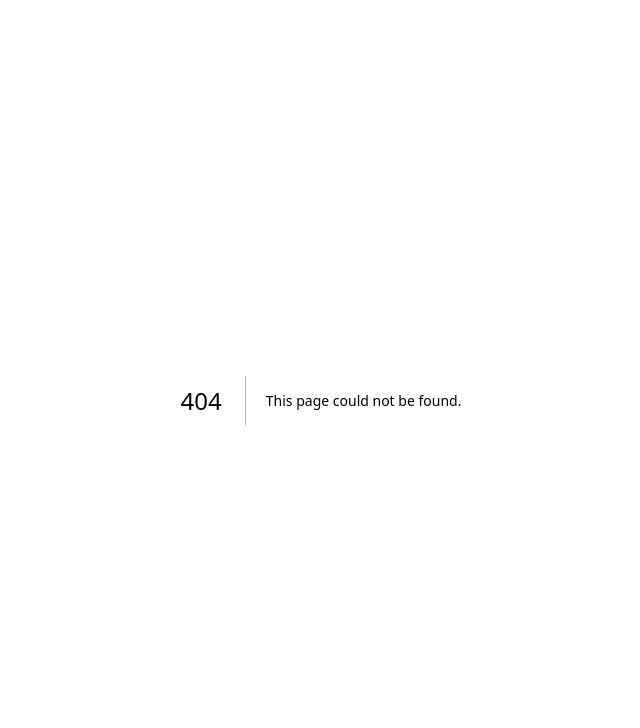
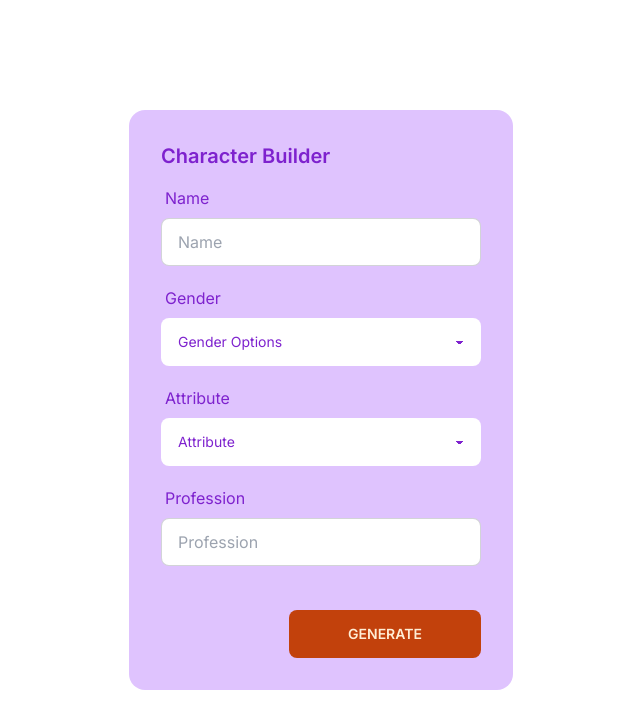
Before and after one commit to Leon-Avanade-Carbonell/persona-builder, a Next.js app: page /char-builder in a window 1280 px wide. Before the commit this address had no page. Shown: the top 728 px of the page, without its empty margins (319-959 px from the left). Built offline with nearby package versions, Linux system fonts and the light colour scheme.

Commit message:
Character Builder UI form

```diff
--- /dev/null
+++ b/app/api/char-builder/image/route.ts
@@ -0,0 +1,21 @@
+import { NextResponse } from 'next/server'
+import OpenAI from 'openai'
+
+const apiKey = process.env.OPENAI_KEY
+
+const openai = new OpenAI({
+  apiKey: apiKey
+})
+
+export async function POST() {
+  const res = await openai.images.generate({
+    prompt: 'Create an illustration of a male who loves sports',
+    size: '256x256'
+  })
+
+  console.table(res)
+
+  return NextResponse.json({
+    url: res.data[0].url
+  })
+}
--- /dev/null
+++ b/app/char-builder/page.tsx
@@ -0,0 +1,11 @@
+import CharacterBuilder from '@/components/CharBuilder'
+
+function CharacterBuilderPage() {
+  return (
+    <>
+      <CharacterBuilder />
+    </>
+  )
+}
+
+export default CharacterBuilderPage
--- a/components/BasicPage.tsx
+++ b/components/BasicPage.tsx
@@ -1,8 +1,7 @@
 'use client'
 import { useState } from 'react'
 import SocialMediaPost from './social-media-post'
-import { BasicRequestType, SocialMediaType, socialMediaArray } from '@/types'
-import { useMutation } from '@tanstack/react-query'
+import { SocialMediaType } from '@/types'
 
 const mapped: SocialMediaType[] = ['twitter', 'facebook', 'linkedIn']
 
@@ -54,7 +53,7 @@ export default function BasicPage() {
             </button>
           </div>
           {thoughts && (
-            <div className="flex flex-1 gap-4 items-center text-purple-100 mt-4">
+            <div className="flex flex-1 gap-4 justify-center text-purple-100 mt-4">
               {socialsArray}
             </div>
           )}
--- /dev/null
+++ b/components/CharBuilder.tsx
@@ -0,0 +1,27 @@
+'use client'
+
+import CharacterBuilderForm from './character-builder-form'
+
+function CharacterBuilder() {
+  async function handleSubmit() {
+    const response = await fetch('/api/char-builder/image', {
+      method: 'POST'
+    })
+
+    console.table(response)
+  }
+
+  return (
+    <>
+      <div className="min-w-screen min-h-screen">
+        <div className="container min-h-screen mx-auto flex items-center justify-center">
+          <div className="flex flex-row ">
+            <CharacterBuilderForm />
+          </div>
+        </div>
+      </div>
+    </>
+  )
+}
+
+export default CharacterBuilder
--- /dev/null
+++ b/components/character-builder-form.tsx
@@ -0,0 +1,73 @@
+'use client'
+
+const genderOptions = ['male', 'female', 'non-binary']
+const attributeOptions = [
+  'Friendly',
+  'Outgoing',
+  'Confident',
+  'Intelligent',
+  'Kind',
+  'Creative',
+  'Honest',
+  'Reliable',
+  'Introverted',
+  'Optimistic'
+]
+
+function CharacterBuilderForm() {
+  return (
+    <>
+      <div className="card w-96 bg-purple-300/80 text-purple-700">
+        <div className="card-body">
+          <div className="card-title">Character Builder</div>
+          <div className="form-control w-full max-w-xs mb-1">
+            <label className="label">Name</label>
+            <input
+              type="text"
+              placeholder="Name"
+              className="input input-bordered w-full max-w-xs"
+            />
+          </div>
+          <div className="form-control w-full max-w-xs mb-1">
+            <label className="label">Gender</label>
+            <select className="select w-full max-w-xs">
+              <option disabled selected>
+                Gender Options
+              </option>
+              {genderOptions.map((entry) => (
+                <option key={entry}>{entry}</option>
+              ))}
+            </select>
+          </div>
+          <div className="form-control w-full max-w-xs mb-1">
+            <label className="label">Attribute</label>
+            <select className="select w-full max-w-xs">
+              <option disabled selected>
+                Attribute
+              </option>
+              {attributeOptions.map((entry) => (
+                <option key={entry}>{entry}</option>
+              ))}
+            </select>
+          </div>
+          <div className="form-control w-full max-w-xs mb-1">
+            <label className="label">Profession</label>
+            <input
+              type="text"
+              placeholder="Profession"
+              className="input input-bordered w-full max-w-xs"
+            />
+          </div>
+
+          <div className="card-actions justify-end mt-8">
+            <button className="btn bg-orange-700 text-orange-100 w-48 border-none ">
+              Generate
+            </button>
+          </div>
+        </div>
+      </div>
+    </>
+  )
+}
+
+export default CharacterBuilderForm
```
Also changed, not shown: types.ts (+7 -0 lines).
